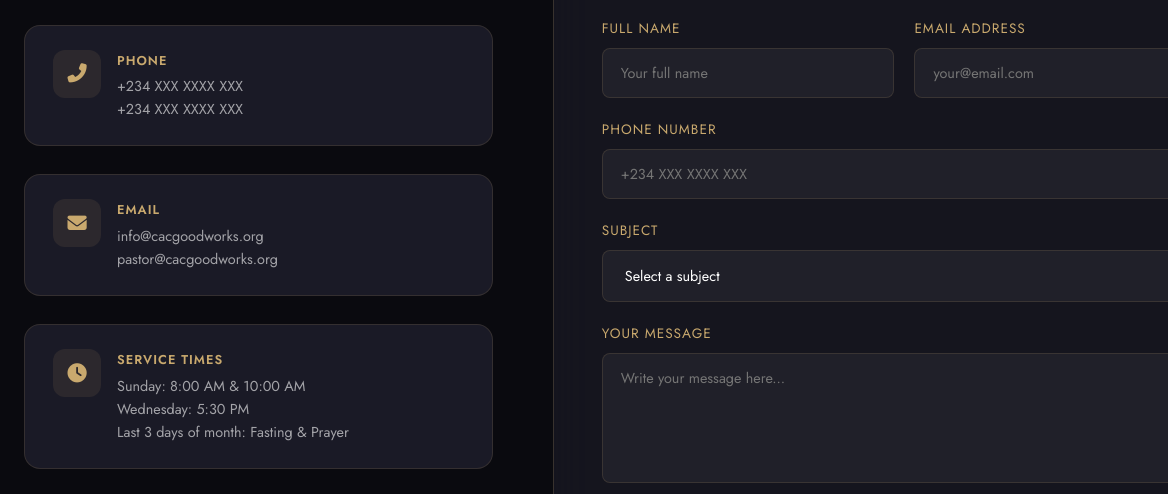
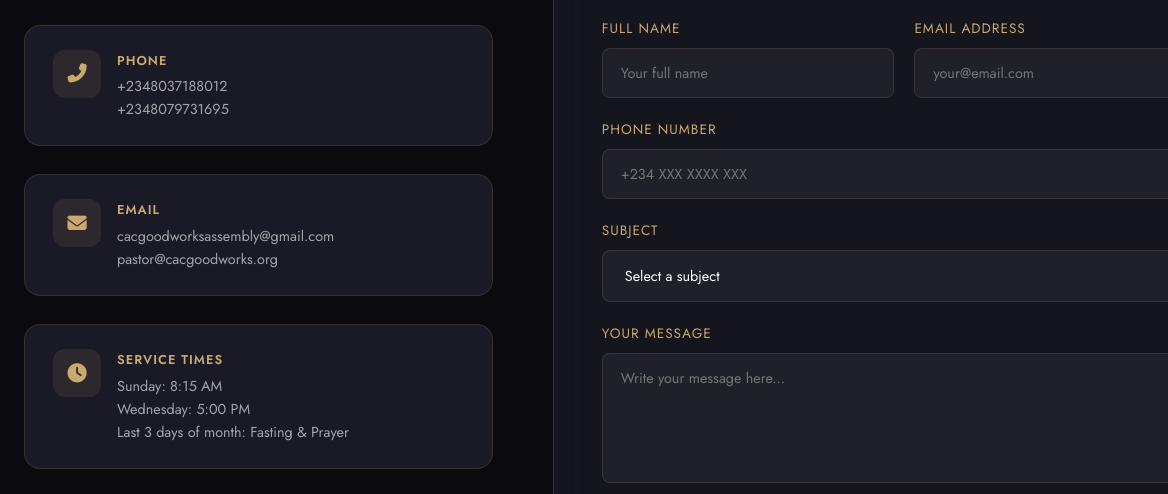
Before and after one commit to Scholar94/gw, a plain HTML site: page contact.html in a window 1280 px wide. Shown: the part 638-1132 px from the top of the page, 0-1168 px from the left. Drawn offline with Linux system fonts and the light colour scheme.

Commit message:
Update contact information and service times

```diff
--- a/contact.html
+++ b/contact.html
@@ -63,15 +63,15 @@
         </div>
         <div class="contact-info-card">
           <div class="contact-info-icon"><i class="fas fa-phone-alt"></i></div>
-          <div class="contact-info-text"><strong>Phone</strong><p>+234 XXX XXXX XXX<br>+234 XXX XXXX XXX</p></div>
+          <div class="contact-info-text"><strong>Phone</strong><p>+2348037188012<br>+2348079731695</p></div>
         </div>
         <div class="contact-info-card">
           <div class="contact-info-icon"><i class="fas fa-envelope"></i></div>
-          <div class="contact-info-text"><strong>Email</strong><p>info@cacgoodworks.org<br>pastor@cacgoodworks.org</p></div>
+          <div class="contact-info-text"><strong>Email</strong><p>cacgoodworksassembly@gmail.com<br>pastor@cacgoodworks.org</p></div>
         </div>
         <div class="contact-info-card">
           <div class="contact-info-icon"><i class="fas fa-clock"></i></div>
-          <div class="contact-info-text"><strong>Service Times</strong><p>Sunday: 8:00 AM &amp; 10:00 AM<br>Wednesday: 5:30 PM<br>Last 3 days of month: Fasting &amp; Prayer</p></div>
+          <div class="contact-info-text"><strong>Service Times</strong><p>Sunday: 8:15 AM <br>Wednesday: 5:00 PM<br>Last 3 days of month: Fasting &amp; Prayer</p></div>
         </div>
         <a href="https://wa.me/2348000000000?text=Hello%20CAC%20Good%20Works%20Assembly,%20I%20would%20like%20to%20make%20an%20enquiry." target="_blank" class="btn-whatsapp" style="justify-content:center;">
           <i class="fab fa-whatsapp"></i> Chat on WhatsApp
```
